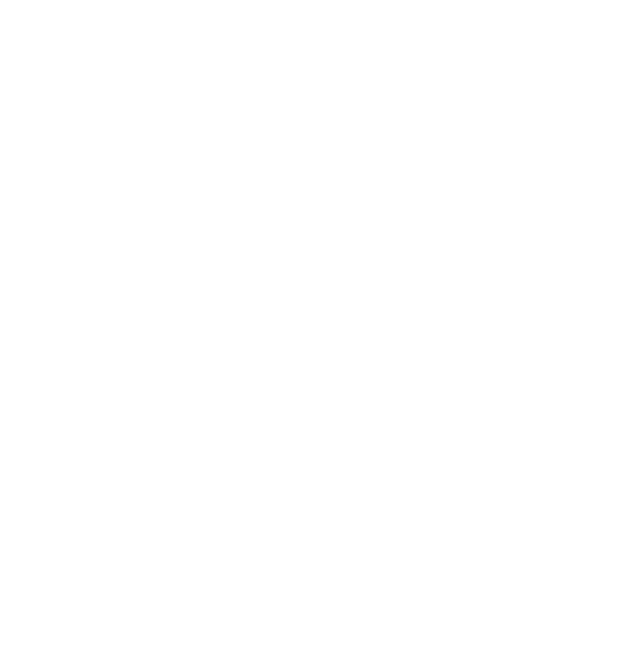
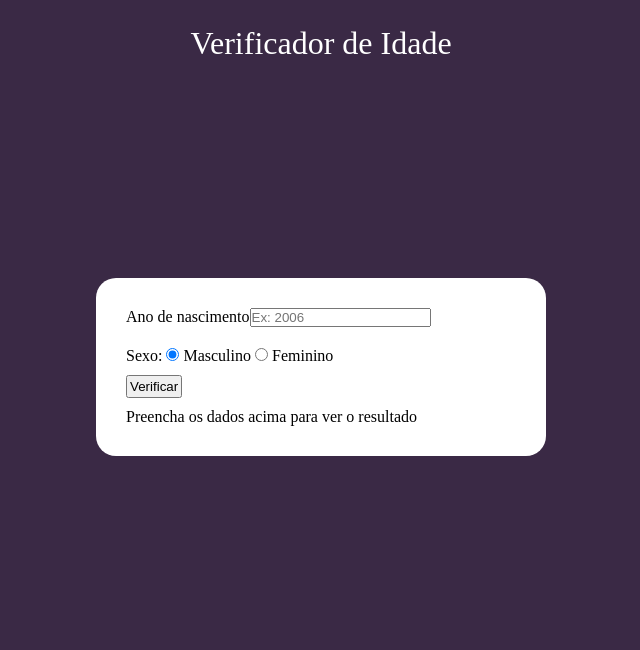
Before and after one commit to lzeunfa/CursoJS, a plain HTML site: page Exercícios/ex.idade/ex.02idade.html in a window 1280 px wide. Shown: the whole page, without its empty margins (319-959 px from the left). Drawn offline with Linux system fonts and the light colour scheme.

Commit message:
inclui as imagens e sigo alterando o arquivo js

```diff
--- a/Exercícios/ex.idade/ex.02idade.html
+++ b/Exercícios/ex.idade/ex.02idade.html
@@ -4,8 +4,30 @@
     <meta charset="UTF-8">
     <meta name="viewport" content="width=device-width, initial-scale=1.0">
     <title>Verificador de idade</title>
+    <link rel="stylesheet" href="style.css">
 </head>
 <body>
+    <header>Verificador de Idade</header>
 
+    <main>
+        <div id="filho">
+            <p>Ano de nascimento<input type="number" name="ano" id="txtano" placeholder="Ex: 2006"></p>
+
+            <!--Área dos inputs de selecionar-->
+            <p>Sexo:
+            <input type="radio" name="sexo" id="txtmasculino" value="masculino" checked>
+            <label for="txtmasc">Masculino</label>
+
+            <input type="radio" name="sexo" id="txtfeminino" value="feminino">
+            <label for="txtfeminino">Feminino</label>
+            </p>
+            <!--Área dos inputs de selecionar-->
+
+            <input id="submit" type="submit" value="Verificar" onclick="verificar()">
+            <p id="txt">Preencha os dados acima para ver o resultado</p>
+        </div>
+    </main>
+
+    <script src="scriptidade.js"></script>
 </body>
 </html>
--- /dev/null
+++ b/Exercícios/ex.idade/scriptidade.js
@@ -0,0 +1,56 @@
+function verificar(){
+    //área para receber o ano atual
+    var agora = new Date()
+    var anoat = agora.getFullYear()
+
+    //área para receber o ano inputado
+    var txtano = document.getElementById(`txtano`)
+    var anon = Number(txtano.value)
+
+    //calcular a idade
+    var idade = anoat - anon
+
+    //área para receber o <p> para emitir o texto da idade
+    var verificado = document.getElementById(`txt`)
+
+    //área para o sexo
+
+    //área para erro de ano
+    if(anon == 0 || anon>anoat){
+        window.alert(`Verifique os dados e tente novamente [ERRO]`)
+    }else {
+        var txtsexo = document.getElementsByName(`sexo`)
+        var idade = anoat - anon
+        var sexo = ``
+        var img = document.createElement(`img`)
+        img.setAttribute(`id`, `foto`)
+        if(txtsexo[0].checked){
+            sexo = `Homem`
+            if(idade>=0 && idade<10){
+                //criança
+            }else if(idade<=20){
+                //jovem
+            }else if(idade<=50){
+                //adulto
+            }else{
+                //idoso
+            }
+
+        }else if(txtsexo[1].checked){
+            sexo = `Mulher`
+            if(idade>=0 && idade<10){
+                //criança
+            }else if(idade<=20){
+                //jovem
+            }else if(idade<=50){
+                //adulto
+            }else{
+                //idoso
+            }
+
+        }
+        verificado.style.textAlign = `center`
+        verificado.innerHTML = `<p>Detectamos que você é ${sexo} e tem${idade} anos!</p>`
+    }
+
+}
--- /dev/null
+++ b/Exercícios/ex.idade/style.css
@@ -0,0 +1,42 @@
+@charset "UTF-8";
+
+*{
+    padding: 0px;
+    margin: 0px;
+    box-sizing: border-box;
+}
+
+body{
+    background-color: #3A2945;
+}
+
+header{
+    margin: 25px;
+    color: white;
+    text-align: center;
+    font-size: 2em;
+}
+
+main{
+    display: flex;
+    justify-content: center;
+    align-items: center;
+    width: 100vw;
+    height: 70vh;
+}
+
+main > div#filho{
+    padding: 20px;
+    width: 450px;
+    border-radius: 20px;
+    background-color: white;
+}
+
+main > div#filho > p{
+    padding: 10px;
+}
+
+main > div#filho > input#submit{
+    margin-left:10px ;
+    padding: 2px;
+}
```
Also changed, not shown: Exercícios/ex.idade/img/adthomem.jpg (added), Exercícios/ex.idade/img/adtmulher.jpg (added), Exercícios/ex.idade/img/bbhomem.jpg (added), Exercícios/ex.idade/img/bbmulher.jpg (added), Exercícios/ex.idade/img/idosa.jpg (added), Exercícios/ex.idade/img/idoso.jpg (added), Exercícios/ex.idade/img/jvhomem.jpg (added), Exercícios/ex.idade/img/jvmulher.jpg (added).
